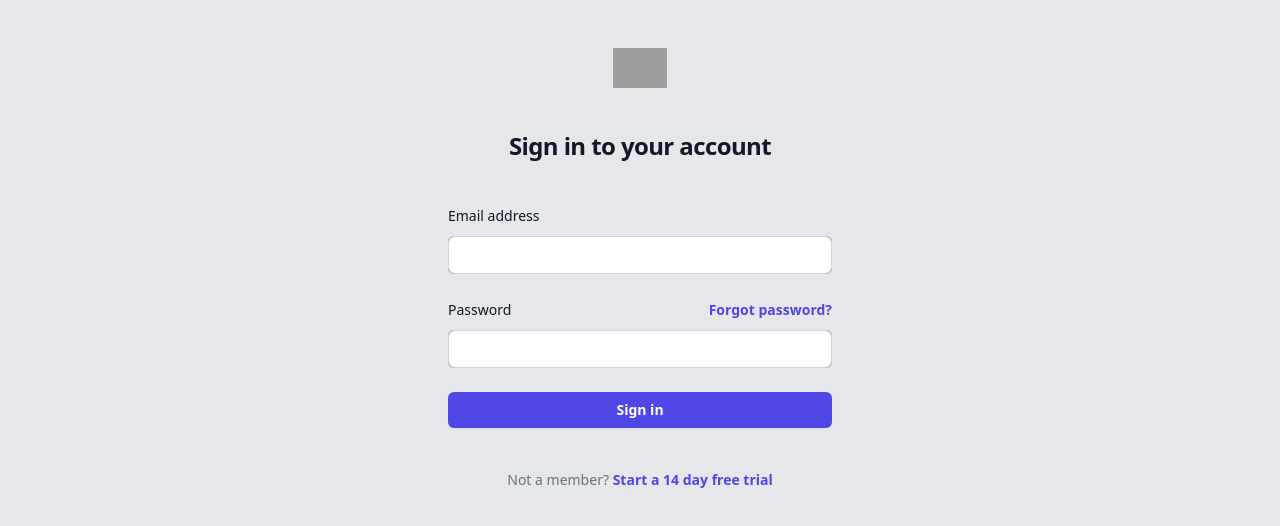
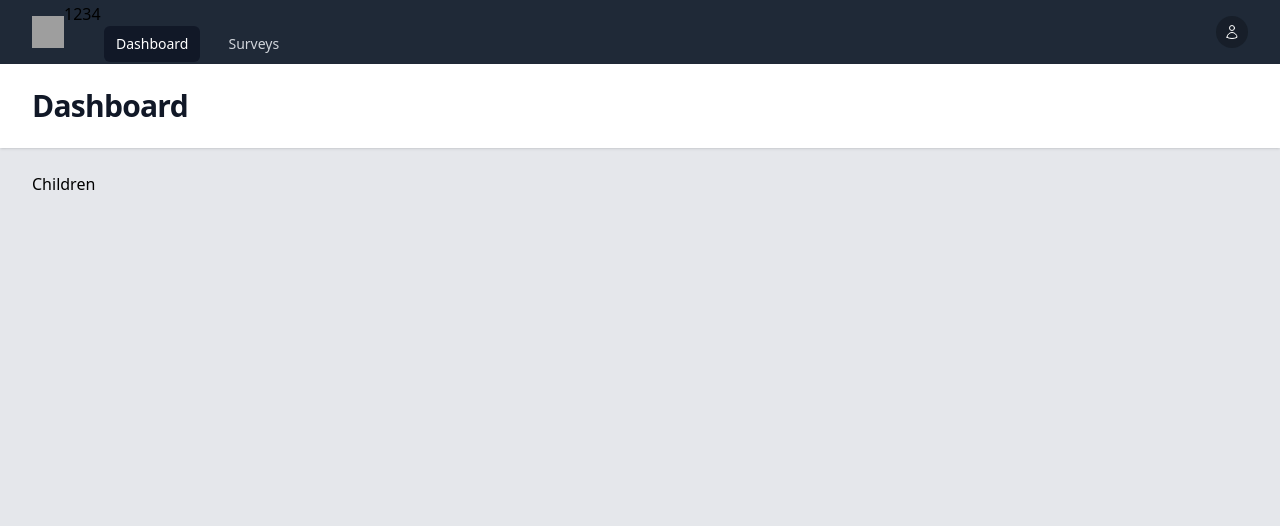
Before and after one commit to athira-shibu/RATE_MY_PRODUCT, a React (Vite) app in the folder react/: page /dashboard in a window 1280 px wide. Before the commit this address led to /login. Shown: the top 526 px of the page. Built offline with nearby package versions, Linux system fonts and the light colour scheme; grey boxes are pictures that could not be loaded.

Commit message:
token user

```diff
--- a/react/src/components/GuestLayout.jsx
+++ b/react/src/components/GuestLayout.jsx
@@ -1,6 +1,13 @@
-import { Outlet } from "react-router-dom";
+import { Navigate, Outlet } from "react-router-dom";
+import { userStateContext } from "../contexts/ContextProvider";
 
 export default function GuestLayout() {
+    const { currentUser, userToken } = userStateContext();
+
+    if (userToken) {
+        return <Navigate to='/'/>
+    }
+
   return (
     <div className="flex min-h-full flex-1 flex-col justify-center px-6 py-12 lg:px-8">
     <div className="sm:mx-auto sm:w-full sm:max-w-sm">
--- a/react/src/contexts/ContextProvider.jsx
+++ b/react/src/contexts/ContextProvider.jsx
@@ -14,7 +14,7 @@ export const ContextProvider = ({children}) => {
         imageUrl:
           'https://images.unsplash.com/photo-1472099645785-5658abf4ff4e?ixlib=rb-1.2.1&ixid=eyJhcHBfaWQiOjEyMDd9&auto=format&fit=facearea&facepad=2&w=256&h=256&q=80',
     })
-    const [userToken, setUserToken] = useState('')
+    const [userToken, setUserToken] = useState('1234')
     return (
         <StateContext.Provider value={{
             currentUser,
```
